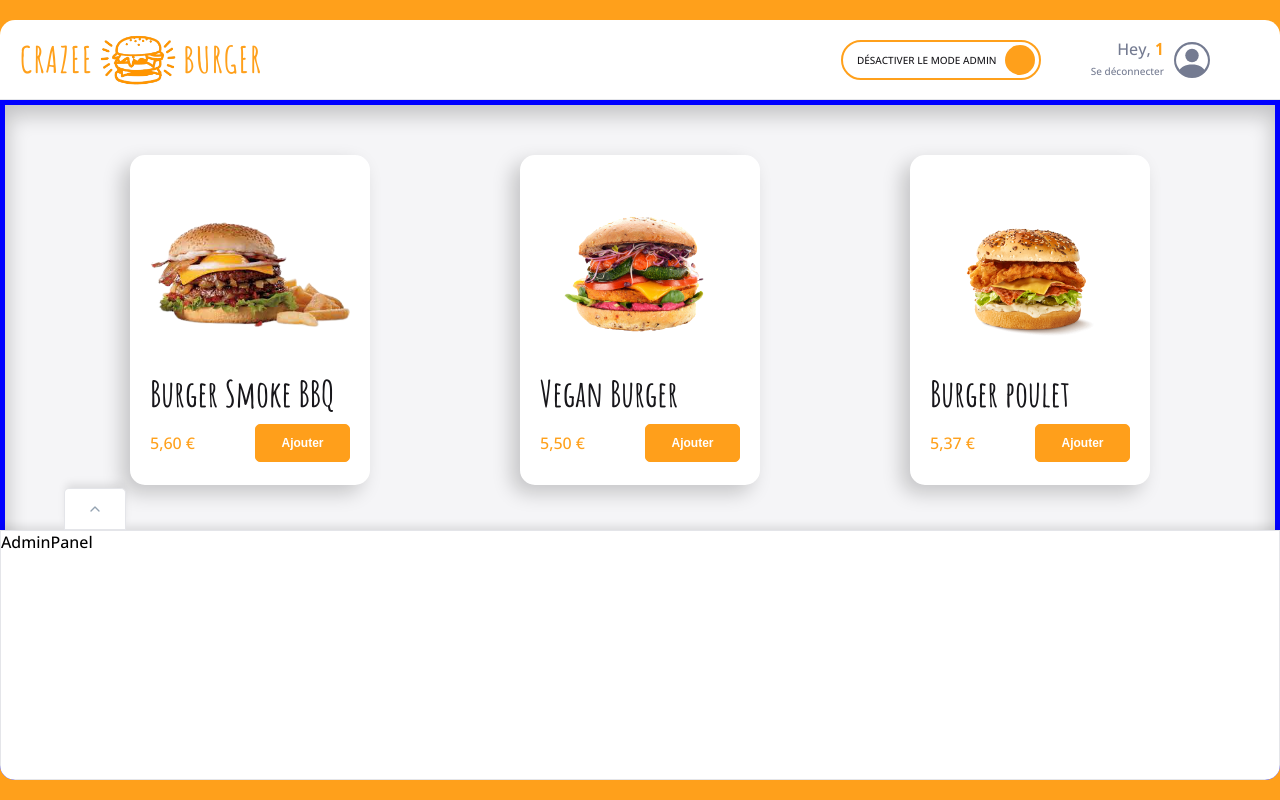
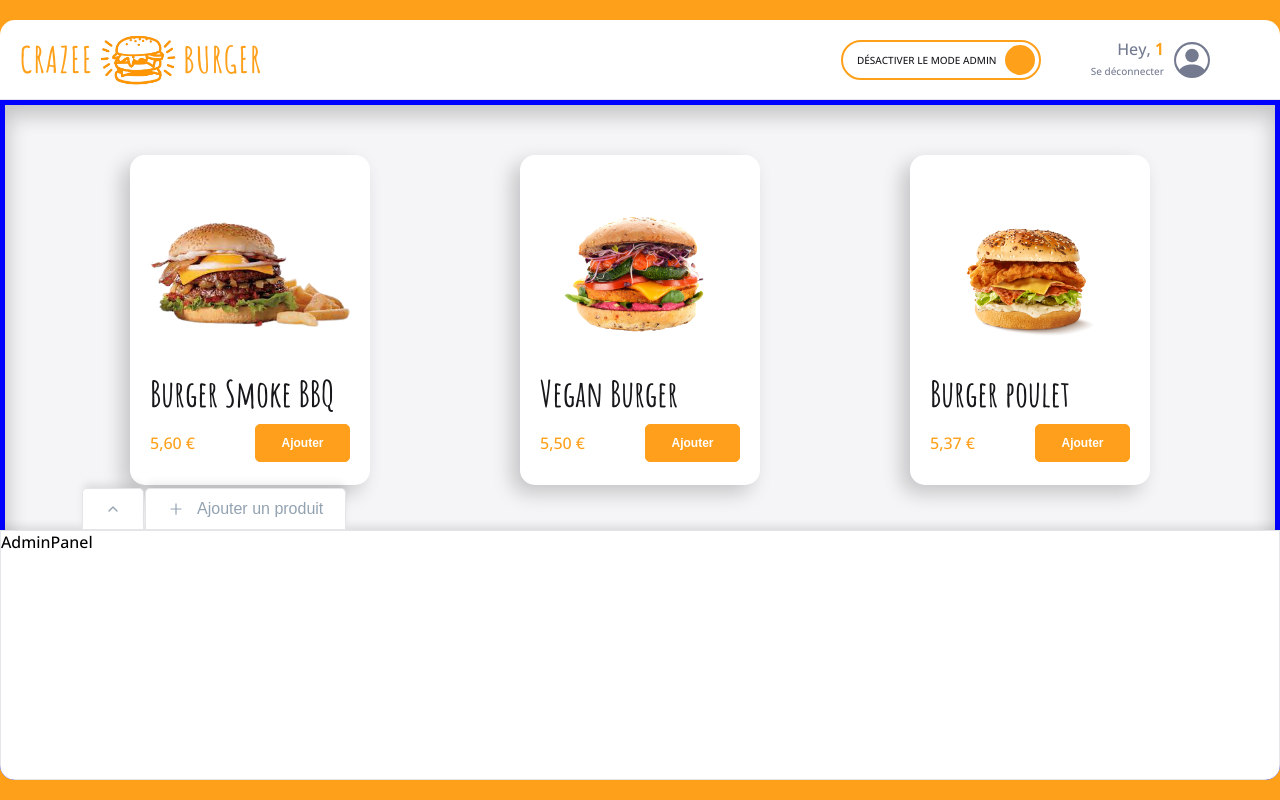
Before and after one commit to Chermann-KING/burger, a React (Create React App) app: page /order/1 in a window 1280 px wide. Built offline with nearby package versions, Linux system fonts and the light colour scheme; grey boxes are pictures that could not be loaded.

Commit message:
✨ F07: ORDER > Main > Admin > AdminTabs > Tab > Add label

```diff
--- a/src/components/pages/order/Main/Admin/AdminTabs.js
+++ b/src/components/pages/order/Main/Admin/AdminTabs.js
@@ -1,13 +1,21 @@
 import { styled } from "styled-components";
 import Tab from "../../../../reusable-ui/Tab";
 import { FiChevronUp, FiChevronDown } from "react-icons/fi";
+import { AiOutlinePlus } from "react-icons/ai";
 import { theme } from "../../../../../theme/theme";
 
 export default function AdminTabs({ isCollapsed, setIsCollapsed }) {
   return (
     <AdminTabsStyled>
       <Tab
+        label=""
         Icon={isCollapsed ? <FiChevronDown /> : <FiChevronUp />}
+        onClick={() => setIsCollapsed(!isCollapsed)}
+        className={isCollapsed ? "is-active" : ""}
+      />
+      <Tab
+        label="Ajouter un produit"
+        Icon={<AiOutlinePlus />}
         onClick={() => setIsCollapsed(!isCollapsed)}
         className={isCollapsed ? "is-active" : ""}
       />
@@ -16,9 +24,16 @@ export default function AdminTabs({ isCollapsed, setIsCollapsed }) {
 }
 
 const AdminTabsStyled = styled.div`
+  display: flex;
+  padding: 0 ${theme.gridUnit * 2.5}px; //0px 20px
+
   .is-active {
     background: ${theme.colors.background_dark};
     color: ${theme.colors.white};
     border-color: ${theme.colors.background_dark};
   }
+
+  button {
+    margin-right: 1px;
+  }
 `;
--- a/src/components/reusable-ui/Tab.js
+++ b/src/components/reusable-ui/Tab.js
@@ -1,10 +1,11 @@
 import { styled } from "styled-components";
 import { theme } from "../../theme/theme";
 
-export default function Tab({ Icon, onClick, className }) {
+export default function Tab({ Icon, label, onClick, className }) {
   return (
     <TabStyled onClick={onClick} className={className}>
       <div className="icon">{Icon}</div>
+      {label && <span className="label">{label}</span>}
     </TabStyled>
   );
 }
@@ -38,4 +39,7 @@ const TabStyled = styled.button`
   .icon {
     display: flex;
   }
+  .label {
+    margin-left: ${theme.gridUnit * 1.625}px; //13px
+  }
 `;
```
